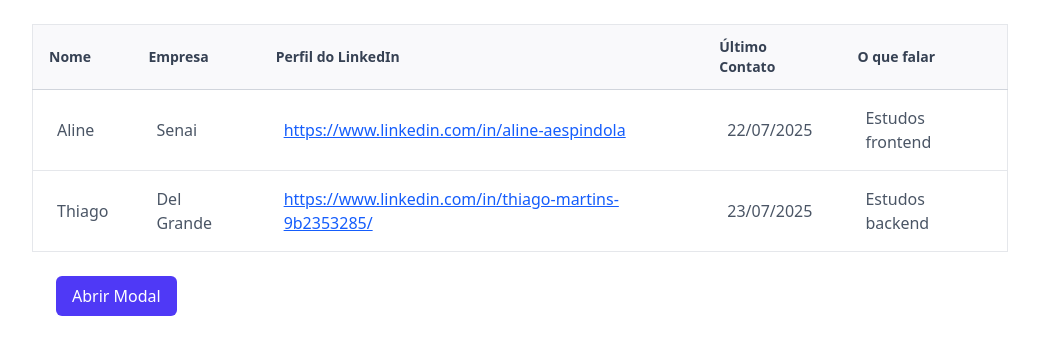
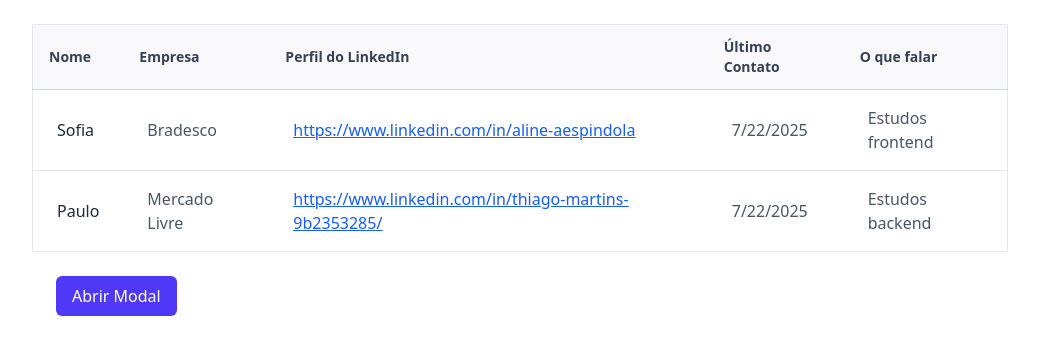
Before and after one commit to AlineEspindola/customer-crud, a Next.js app: page / in a window 1280 px wide. Shown: the top 354 px of the page, without its empty margins (120-1159 px from the left). Built offline with nearby package versions, Linux system fonts and the light colour scheme.

Commit message:
refactor: Organiza melhor as pessoas

```diff
--- a/src/app/page.tsx
+++ b/src/app/page.tsx
@@ -1,5 +1,6 @@
 import ModalTailwindUI from "@/components/Modal";
 import Table from "@/components/Table";
+import Person from "@/core/Person";
 
 const titles = [
   "Nome",
@@ -10,21 +11,22 @@ const titles = [
 ];
 
 const data = [
-  {
-    Nome: "Aline",
-    Empresa: "Senai",
-    "Perfil do LinkedIn": "https://www.linkedin.com/in/aline-aespindola",
-    "Último Contato": "22/07/2025",
-    "O que falar": "Estudos frontend",
-  },
-  {
-    Nome: "Thiago",
-    Empresa: "Del Grande",
-    "Perfil do LinkedIn":
-      "https://www.linkedin.com/in/thiago-martins-9b2353285/",
-    "Último Contato": "23/07/2025",
-    "O que falar": "Estudos backend",
-  },
+  new Person(
+    "1",
+    "Sofia",
+    "Bradesco",
+    "https://www.linkedin.com/in/aline-aespindola",
+    new Date("2025-07-22"),
+    "Estudos frontend"
+  ),
+  new Person(
+    "2",
+    "Paulo",
+    "Mercado Livre",
+    "https://www.linkedin.com/in/thiago-martins-9b2353285/",
+    new Date("2025-07-22"),
+    "Estudos backend"
+  ),
 ];
 
 export default function Home() {
--- a/src/components/Table.tsx
+++ b/src/components/Table.tsx
@@ -1,9 +1,6 @@
-interface TableProps {
-  titles: string[];
-  data: Array<Record<string, string>>;
-}
+import Person from "@/core/Person";
 
-export default function Table({ titles, data }: TableProps) {
+export default function Table({ titles, data }: { titles: string[]; data: Person[] }) {
   return (
     <table className="w-full border-collapse border border-gray-200">
       <thead className="bg-[#F9F9FB]">
@@ -19,31 +16,20 @@ export default function Table({ titles, data }: TableProps) {
         </tr>
       </thead>
       <tbody>
-        {data.map((row, idx) => (
+        {data.map((person, idx) => (
           <tr key={idx} className="border-b border-gray-200">
-            {titles.map((title) => (
-              <td key={title} className="px-6 py-4 text-gray-600">
-                {isValidUrl(row[title]) ? (
-                  <a
-                    href={row[title]}
-                    target="_blank"
-                    rel="noopener noreferrer"
-                    className="text-blue-600 underline"
-                  >
-                    {row[title]}
-                  </a>
-                ) : (
-                  row[title]
-                )}
-              </td>
-            ))}
+            <td className="px-6 py-4 text-gray-800 ">{person.personName}</td>
+            <td className="px-6 py-4 text-gray-600">{person.personCompany}</td>
+            <td className="px-6 py-4 text-blue-600 underline">
+              <a href={person.personProfile} target="_blank" rel="noreferrer">
+                {person.personProfile}
+              </a>
+            </td>
+            <td className="px-6 py-4 text-gray-600">{person.personLastContact.toLocaleDateString()}</td>
+            <td className="px-6 py-4 text-gray-600">{person.personWhatToSay}</td>
           </tr>
         ))}
       </tbody>
     </table>
   );
 }
-
-function isValidUrl(str: string) {
-  return str.startsWith("http://") || str.startsWith("https://") || str.startsWith("www.");
-}
--- /dev/null
+++ b/src/core/Person.ts
@@ -0,0 +1,52 @@
+export default class Person {
+  private id: string | null;
+  private name: string;
+  private company: string;
+  private profile: string;
+  private lastContact: Date;
+  private whatToSay: string;
+
+  constructor(
+    id: string | null = null,
+    name: string,
+    company: string,
+    profile: string,
+    lastContact: Date,
+    whatToSay: string
+  ) {
+    this.id = id;
+    this.name = name;
+    this.company = company;
+    this.profile = profile;
+    this.lastContact = lastContact;
+    this.whatToSay = whatToSay;
+  }
+
+  static void() {
+    return new Person("", "", "", "", new Date(), "");
+  }
+
+  get personID(): string | null {
+    return this.id;
+  }
+
+  get personName(): string {
+    return this.name;
+  }
+
+  get personCompany(): string {
+    return this.company;
+  }
+
+  get personProfile(): string {
+    return this.profile;
+  }
+
+  get personLastContact(): Date {
+    return this.lastContact;
+  }
+
+  get personWhatToSay(): string {
+    return this.whatToSay;
+  }
+}
```
